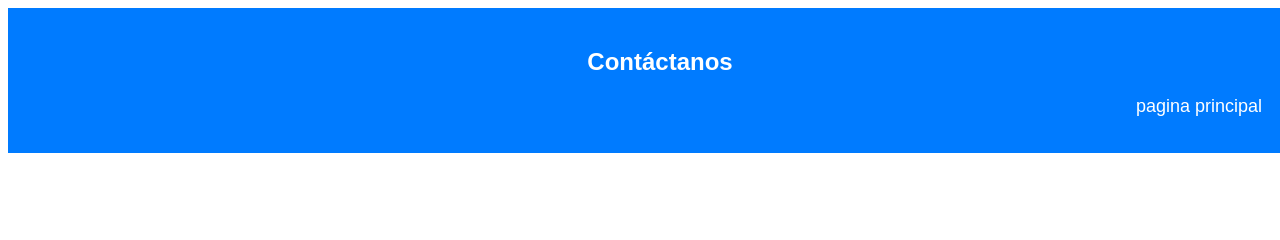
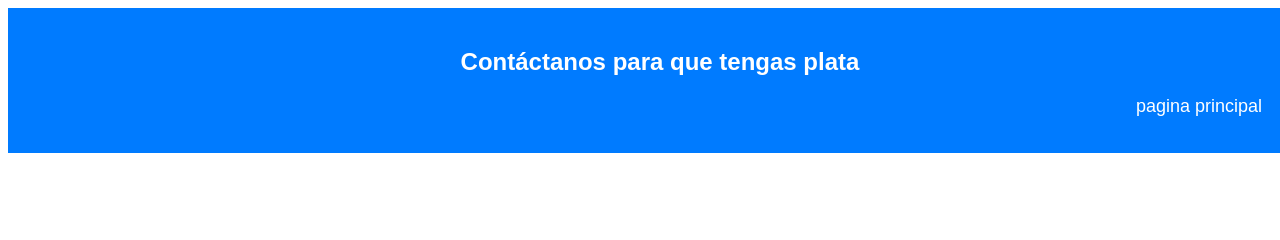
Before and after one commit to felipevalderasdevsup/Aqua, a plain HTML site: page contactos.html in a window 1280 px wide. Shown: the top 240 px of the page. Drawn offline with Linux system fonts and the light colour scheme; some packages are replaced by stand-ins of ours; a script that the page names is missing.

Commit message:
Update contactos.html
prueba

```diff
--- a/contactos.html
+++ b/contactos.html
@@ -10,7 +10,7 @@
 </head>
 <body>
     <div class="banner">
-        <p><h2>Contáctanos</h2></p>
+        <p><h2>Contáctanos para que tengas plata</h2></p>
         <div>
         <ul>
             <li><a href="index.html">pagina principal</a></li>
```
